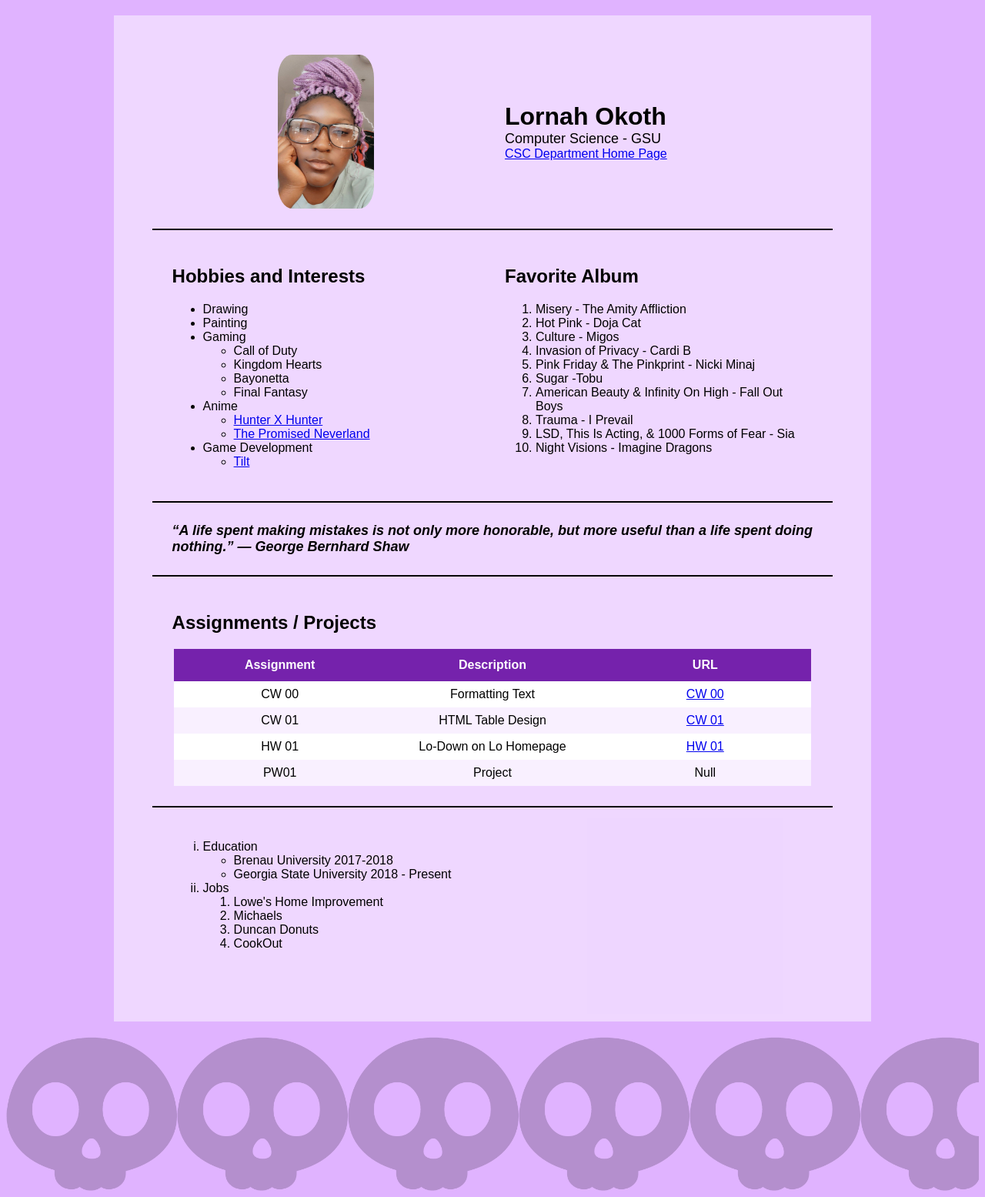
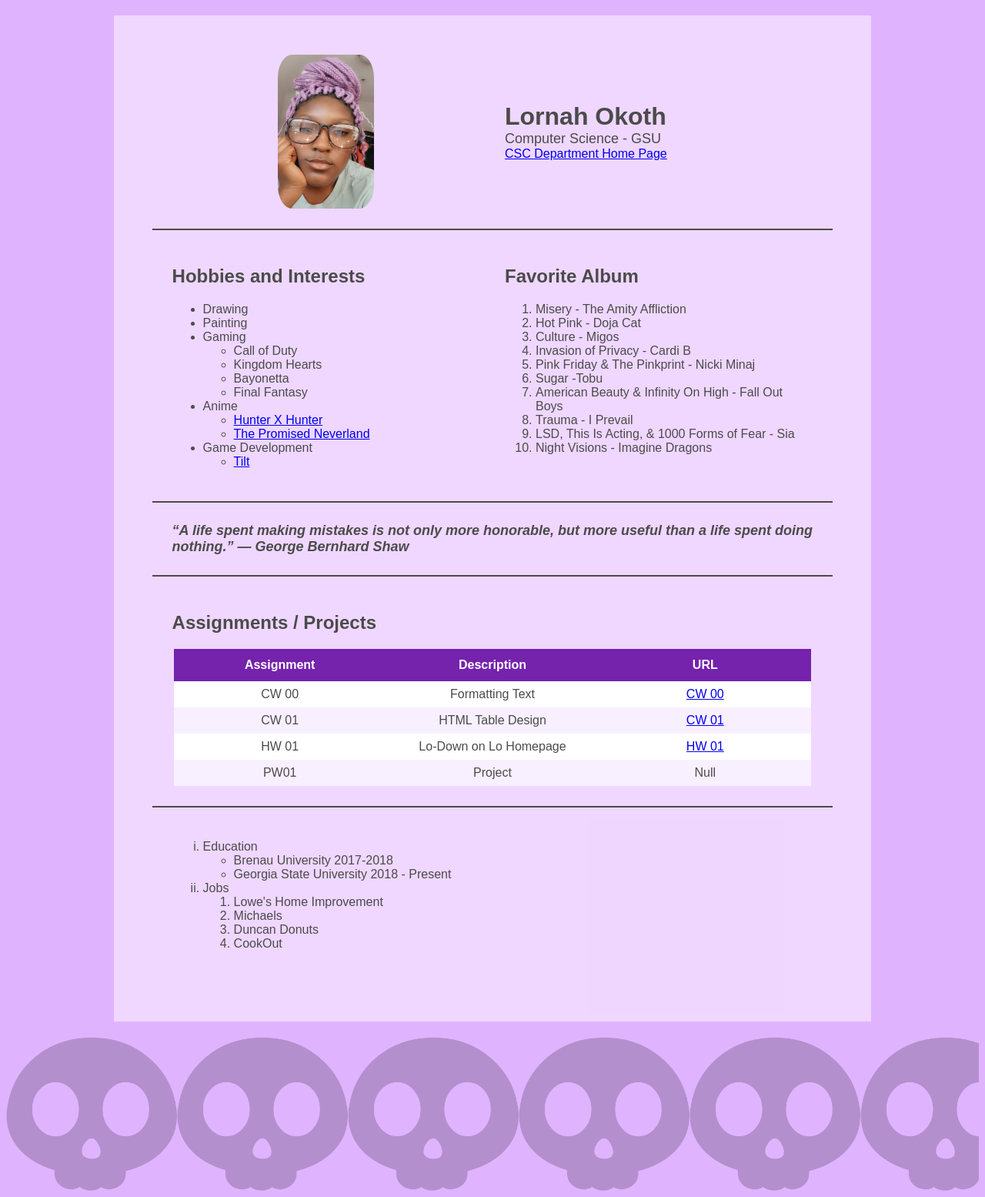
Before and after one commit to lornahokoth/webdev, a PHP site: page / in a window 1280 px wide. Shown: the part 208-1763 px from the top of the page at 77% size. Run offline with PHP 8.4, Linux system fonts and the light colour scheme.

Commit message:
Update mystyle.css
Updated colors

```diff
--- a/Homepage/mystyle.css
+++ b/Homepage/mystyle.css
@@ -20,6 +20,7 @@ header div div{
 body {
   background-color: #e0b3ff;
   font-family: sans-serif;
+  color: rgb(75, 75, 75);
 }
 a {
   font-weight: normal;
@@ -61,7 +62,7 @@ a {
 }
 .row {
   padding: 10px;
-  border-top: 2px solid black;
+  border-top: 2px solid rgb(75, 75, 75);;
   display: flex;
 }
 .col {
@@ -122,7 +123,6 @@ list-style: lower-roman;
   font-style: oblique;
   font-weight: bolder;
   font-size:5em;
-  color: rgb(75, 75, 75);
 }
 #quote {
   font-weight: bold;
```
